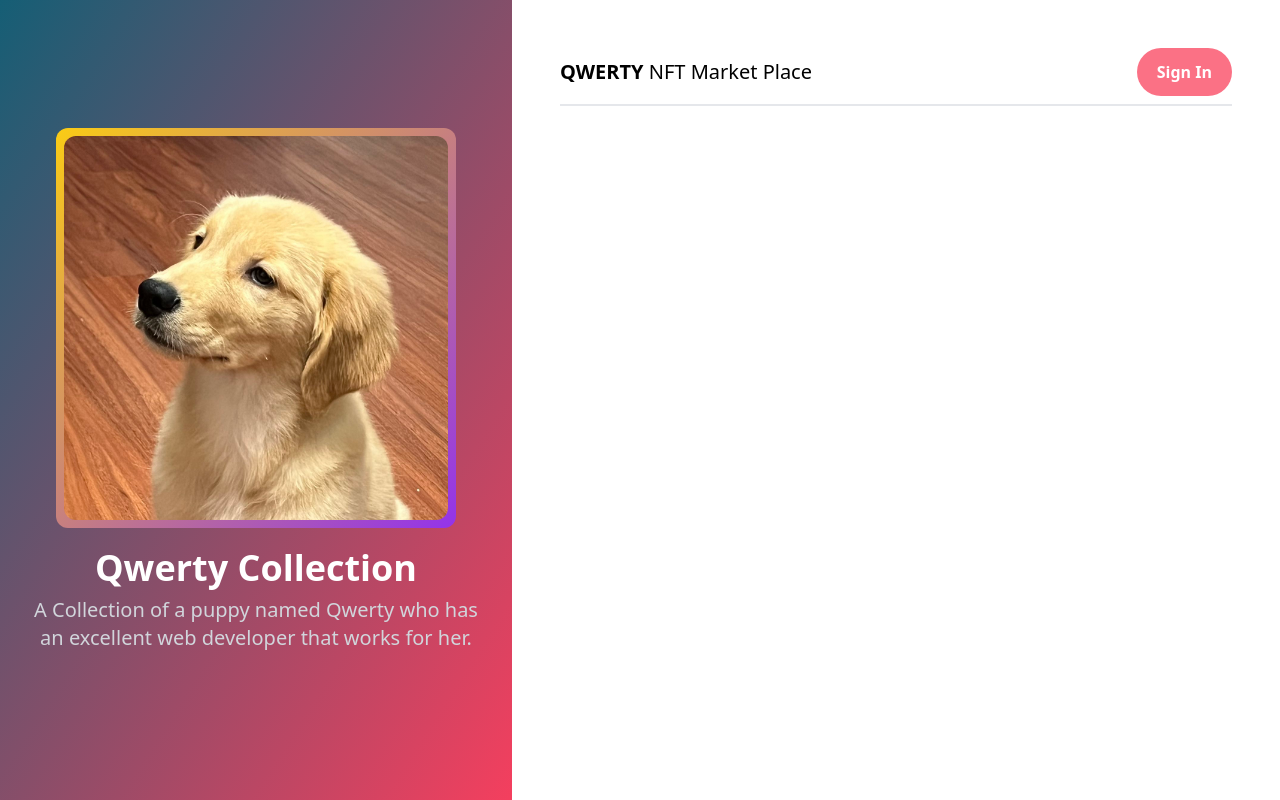
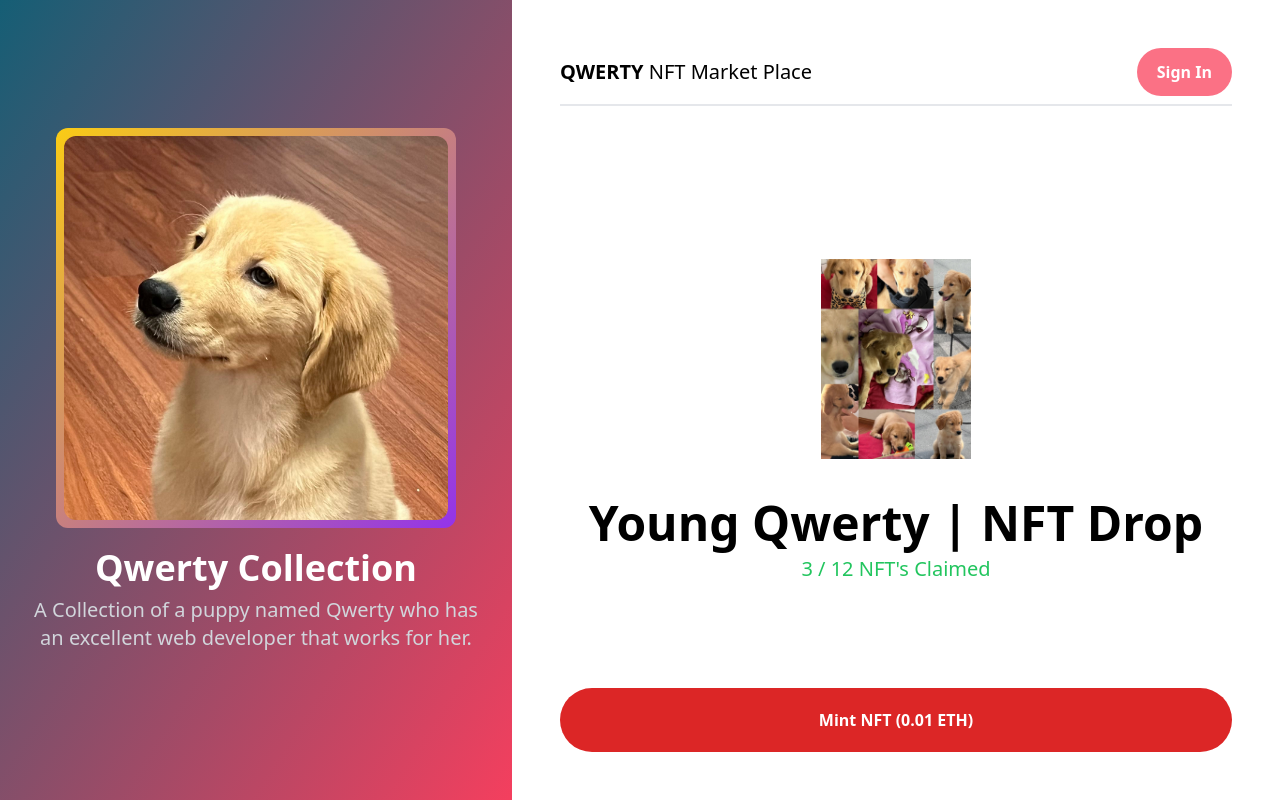
Before and after one commit to CleoPatra2772/NFT-drop-dapp, a Next.js app: page /nft/1 in a window 1280 px wide. Built offline with nearby package versions, Linux system fonts and the light colour scheme.

Commit message:
finish UI

```diff
--- a/pages/nft/[id].tsx
+++ b/pages/nft/[id].tsx
@@ -1,5 +1,6 @@
 import Image from "next/image";
-import qwerty from "../../asset/qwerty.jpeg"
+import qwerty from "../../asset/qwerty.jpeg";
+import qwertycollection from "../../asset/qwerty-collection.jpeg";
 
  const NFTDropPage = () => {
     return(
@@ -32,8 +33,18 @@ import qwerty from "../../asset/qwerty.jpeg"
             </header>
             <hr className="my-2 border" />
             {/* Content */}
+            <div className="mt-10 flex flex-1 flex-col items-center space-y-6 text-center lg:space-y-0 lg:justify-center
 
+            ">
+                <Image
+                className="object-contain w-80 pb-10 lg:h-60" src={qwertycollection} alt="" />
+                <h1 className="text-3xl font-bold lg:text-5xl lg:font-extrabold">Young Qwerty | NFT Drop</h1>
+
+                <p className="pt-2 text-xl text-green-500"> 3 / 12 NFT's Claimed</p>
+
+            </div>
             {/* Mint Button */}
+            <button className="h-16 bg-red-600 text-white rounded-full font-bold">Mint NFT (0.01 ETH)</button>
         </div>
 
     </div>
```
Also changed, not shown: asset/qwerty-collection.jpeg (added).
